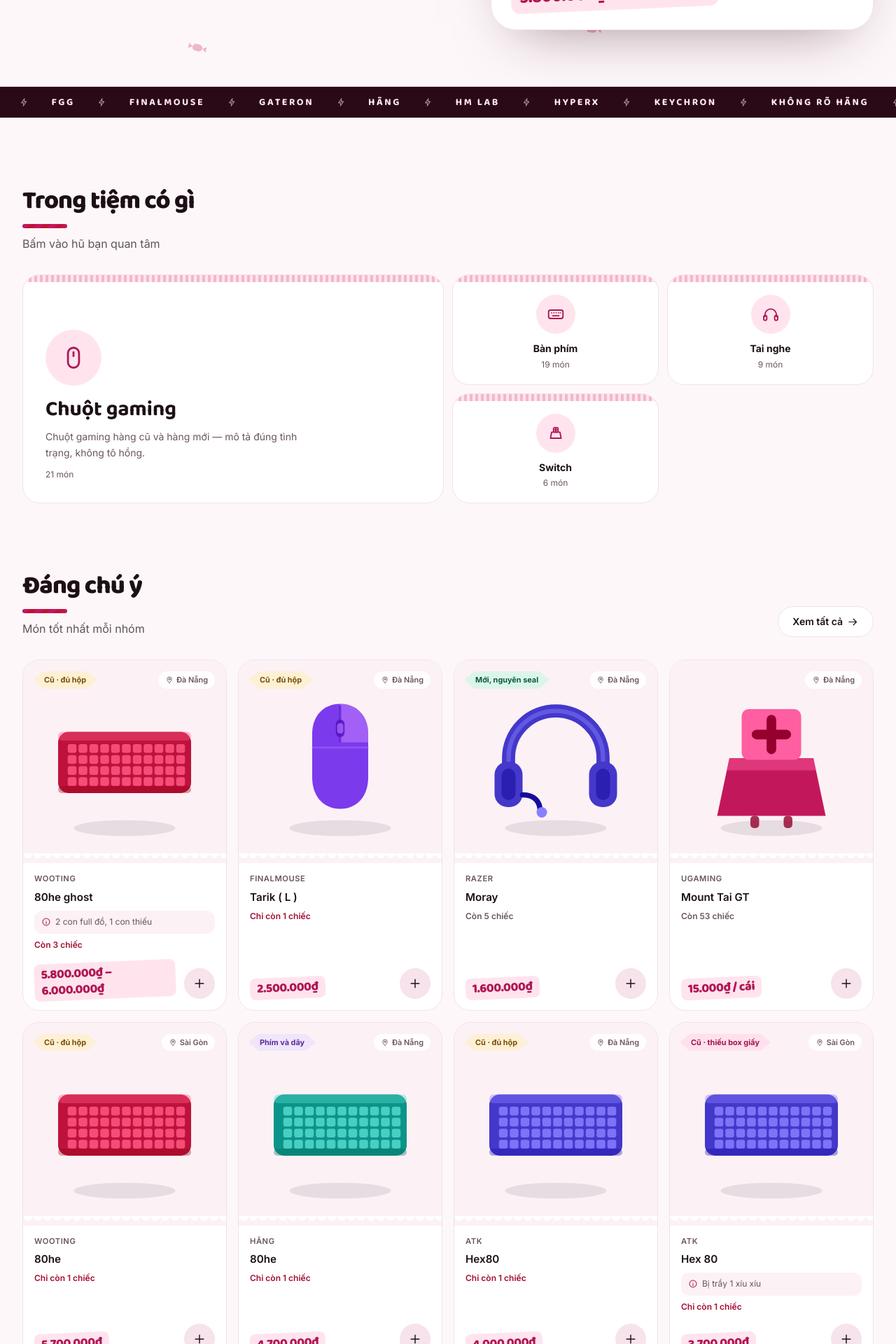
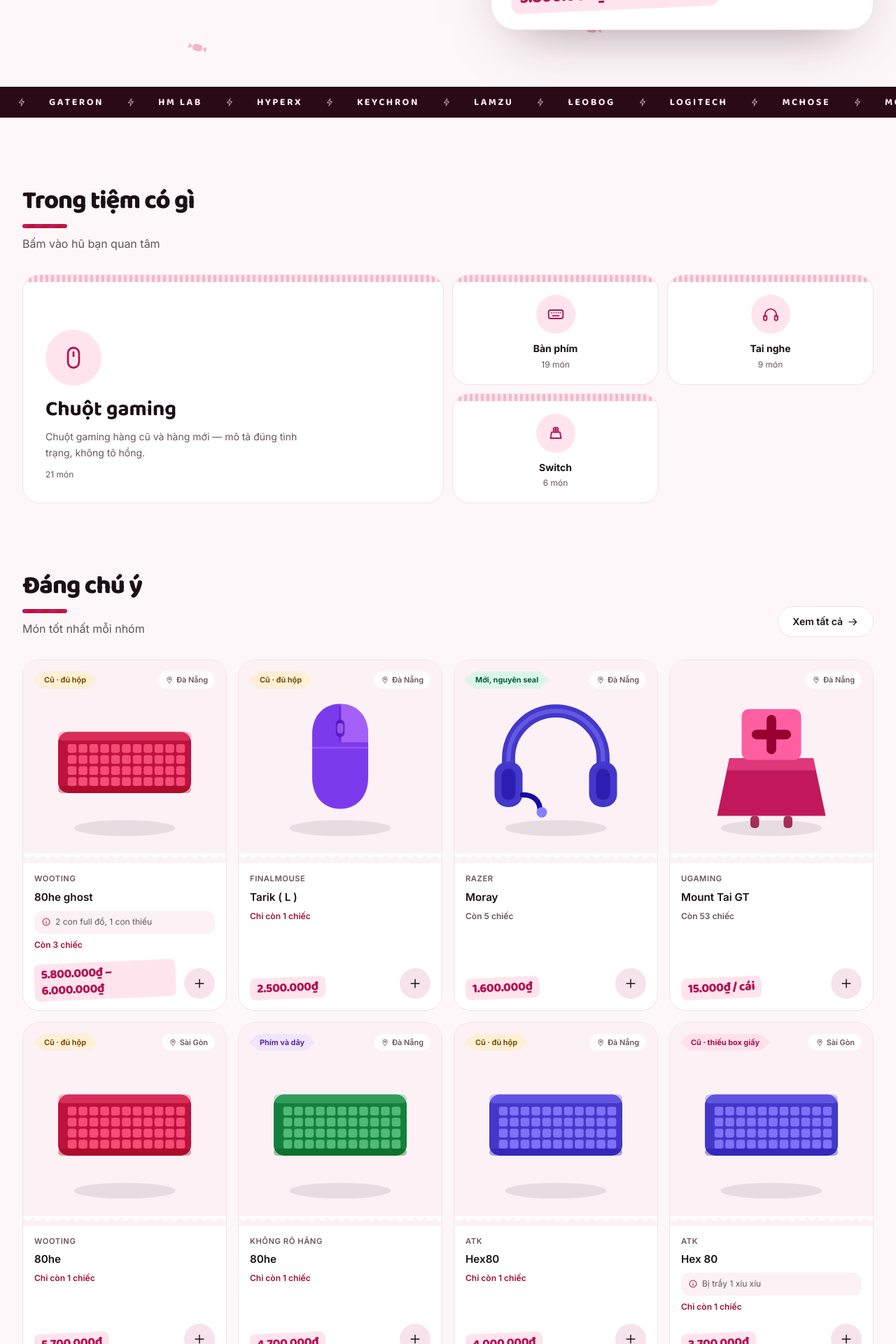
Before and after one commit to luuquocviet005/K-o-Gaming-Shop, a Next.js app: page / in a window 1280 px wide. Shown: the part 680-2600 px from the top of the page at 70% size. Built offline with nearby package versions, Linux system fonts and the light colour scheme.

Commit message:
Sua bang chuyen: mot duong ray duy nhat de lap lien mach, bo nhan Khong ro hang

```diff
--- a/scripts/sync-sheet.mjs
+++ b/scripts/sync-sheet.mjs
@@ -24,6 +24,9 @@ import {
   slugify,
   timFileAnh,
 } from "./lib/normalize.mjs";
+
+/** Giữ khớp với HANG_TRONG trong src/lib/products.ts */
+const HANG_TRONG = "Không rõ hãng";
 
 const root = join(dirname(fileURLToPath(import.meta.url)), "..");
 const config = JSON.parse(await readFile(join(root, "sync.config.json"), "utf8"));
@@ -100,7 +103,16 @@ for (const cauHinh of config.tabs) {
     const ten = layO(row, "ten san pham", "ten");
     if (!ten) continue; // dòng trống
 
-    const hang = coTieuDeHang ? layO(row, "hang") : layO(row, cotHangDauTien);
+    let hang = coTieuDeHang ? layO(row, "hang") : layO(row, cotHangDauTien);
+
+    // Ô thương hiệu điền trùng tên cột ("Hãng") là dấu vết dòng tiêu đề bị
+    // chép nhầm xuống ô dữ liệu — coi như chưa điền, và báo để chủ shop sửa.
+    if (boDau(hang) === "hang" || boDau(hang) === "ten san pham") {
+      canhBao.push(
+        `⚠ "${ten}" (${cauHinh.tab}): ô Hãng đang ghi "${hang}" — nhập đúng tên hãng vào Sheet.`,
+      );
+      hang = "";
+    }
 
     // Khử trùng lặp: cùng hãng + tên thì chỉ giữ lần xuất hiện đầu
     const khoa = `${boDau(hang)}|${boDau(ten)}`;
@@ -150,7 +162,7 @@ for (const cauHinh of config.tabs) {
       id: slug,
       slug,
       ten,
-      hang: hang || "Không rõ hãng",
+      hang: hang || HANG_TRONG,
       danhMuc: cauHinh.slug,
       gia,
       ...(giaToiDa ? { giaToiDa } : {}),
--- a/src/app/globals.css
+++ b/src/app/globals.css
@@ -400,6 +400,14 @@ body {
     transition-duration: 0.01ms !important;
     scroll-behavior: auto !important;
   }
+
+  /* Băng chuyền là ngoại lệ: quy tắc trên khiến nó chạy hết trong 0.01ms rồi
+     đứng im ở vị trí cuối — chữ bị cắt ngang mép trái, trông như lỗi. Tắt hẳn
+     hiệu ứng và đưa về vị trí đầu để nó là một dải chữ tĩnh đàng hoàng. */
+  .bang-chuyen {
+    animation: none !important;
+    transform: none !important;
+  }
 }
 
 @media print {
--- a/src/components/bang-chuyen.tsx
+++ b/src/components/bang-chuyen.tsx
@@ -3,17 +3,26 @@ import { SparkIcon } from "@/components/icons";
 /**
  * Băng chuyền chạy ngang — dải chữ trôi liên tục như bảng đèn trước cửa tiệm.
  *
- * Nội dung lặp HAI lần và dịch đúng 50%, nhờ vậy khi hết vòng thì bản sao thứ
- * hai đã nằm sẵn đúng vị trí bản đầu — mắt không thấy điểm nối.
+ * CẤU TRÚC PHẢI ĐÚNG THẾ NÀY:
+ *   khung (overflow hidden)
+ *     └── đường ray (w-max, animate translateX -50%)
+ *           ├── bản 1
+ *           └── bản 2 (giống hệt)
  *
- * Thuần trang trí: bản gốc mang chữ thật cho trình đọc màn hình, bản sao
- * aria-hidden để không bị đọc hai lần.
+ * Một đường ray DUY NHẤT chứa hai bản, dịch 50% chiều rộng đường ray = đúng
+ * bằng một bản. Khi hết vòng, bản 2 đã nằm chính xác chỗ bản 1 xuất phát nên
+ * mắt không thấy điểm nối.
+ *
+ * Cho hai bản tự chạy riêng thì mỗi bản dịch 50% CỦA CHÍNH NÓ — hở khoảng và
+ * giật. Đó là lỗi ở bản trước.
  */
 export function BangChuyen({ muc }: { muc: string[] }) {
-  const mot = (an: boolean) => (
+  if (muc.length === 0) return null;
+
+  const banSao = (an: boolean) => (
     <ul
       aria-hidden={an || undefined}
-      className="bang-chuyen flex shrink-0 items-center gap-8 pr-8"
+      className="flex shrink-0 items-center gap-8 pr-8"
     >
       {muc.map((m, i) => (
         <li key={i} className="flex shrink-0 items-center gap-8">
@@ -27,9 +36,11 @@ export function BangChuyen({ muc }: { muc: string[] }) {
   );
 
   return (
-    <div className="flex overflow-hidden border-y border-border bg-dai-dam-nen py-3 text-dai-dam-chu">
-      {mot(false)}
-      {mot(true)}
+    <div className="overflow-hidden border-y border-border bg-dai-dam-nen py-3 text-dai-dam-chu">
+      <div className="bang-chuyen flex w-max">
+        {banSao(false)}
+        {banSao(true)}
+      </div>
     </div>
   );
 }
--- a/src/data/products.json
+++ b/src/data/products.json
@@ -313,17 +313,17 @@
       "mau": "#7c3aed"
     },
     {
-      "id": "hang-80he",
-      "slug": "hang-80he",
+      "id": "80he",
+      "slug": "80he",
       "ten": "80he",
-      "hang": "Hãng",
+      "hang": "Không rõ hãng",
       "danhMuc": "ban-phim",
       "gia": 4700000,
       "tinhTrang": "Phím và dây",
       "nhomTinhTrang": "khac",
       "diaDiem": "Đà Nẵng",
       "soLuong": 1,
-      "mau": "#0d9488"
+      "mau": "#15803d"
     },
     {
       "id": "wooting-80he-ghost",
--- a/src/lib/products.ts
+++ b/src/lib/products.ts
@@ -105,10 +105,19 @@ export function hangDocNhat(limit = 8): Product[] {
     .slice(0, limit);
 }
 
+/** Nhãn dùng khi Sheet bỏ trống ô thương hiệu */
+export const HANG_TRONG = "Không rõ hãng";
+
+/**
+ * Danh sách hãng THẬT — bỏ nhãn "Không rõ hãng".
+ *
+ * Nhãn đó có ý nghĩa trên trang sản phẩm (nói thật là chưa biết hãng), nhưng
+ * đưa vào băng chuyền hay bộ lọc thì vô nghĩa: nó không phải một thương hiệu.
+ */
 export function tatCaHang(): string[] {
-  return [...new Set(products.map((p) => p.hang))].sort((a, b) =>
-    a.localeCompare(b, "vi"),
-  );
+  return [...new Set(products.map((p) => p.hang))]
+    .filter((h) => h && h !== HANG_TRONG)
+    .sort((a, b) => a.localeCompare(b, "vi"));
 }
 
 export function tatCaDiaDiem(): string[] {
```
